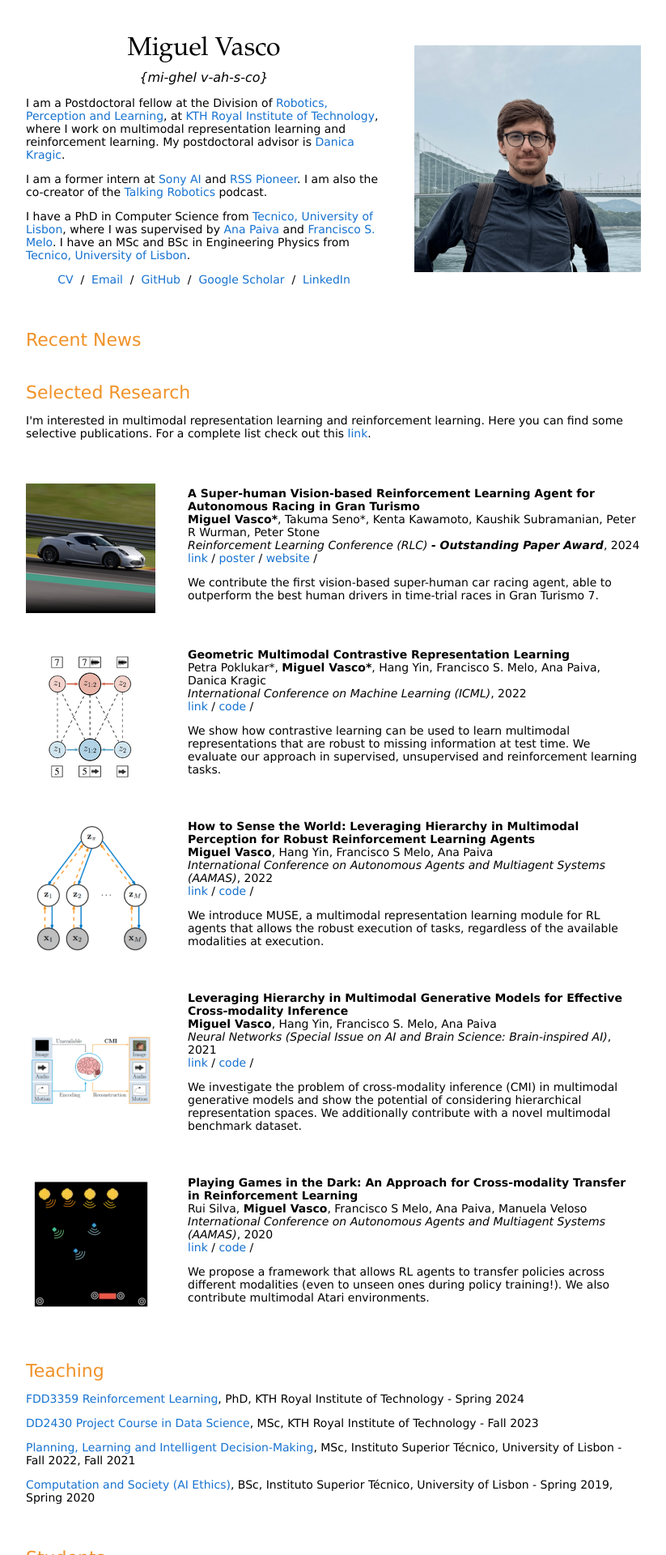
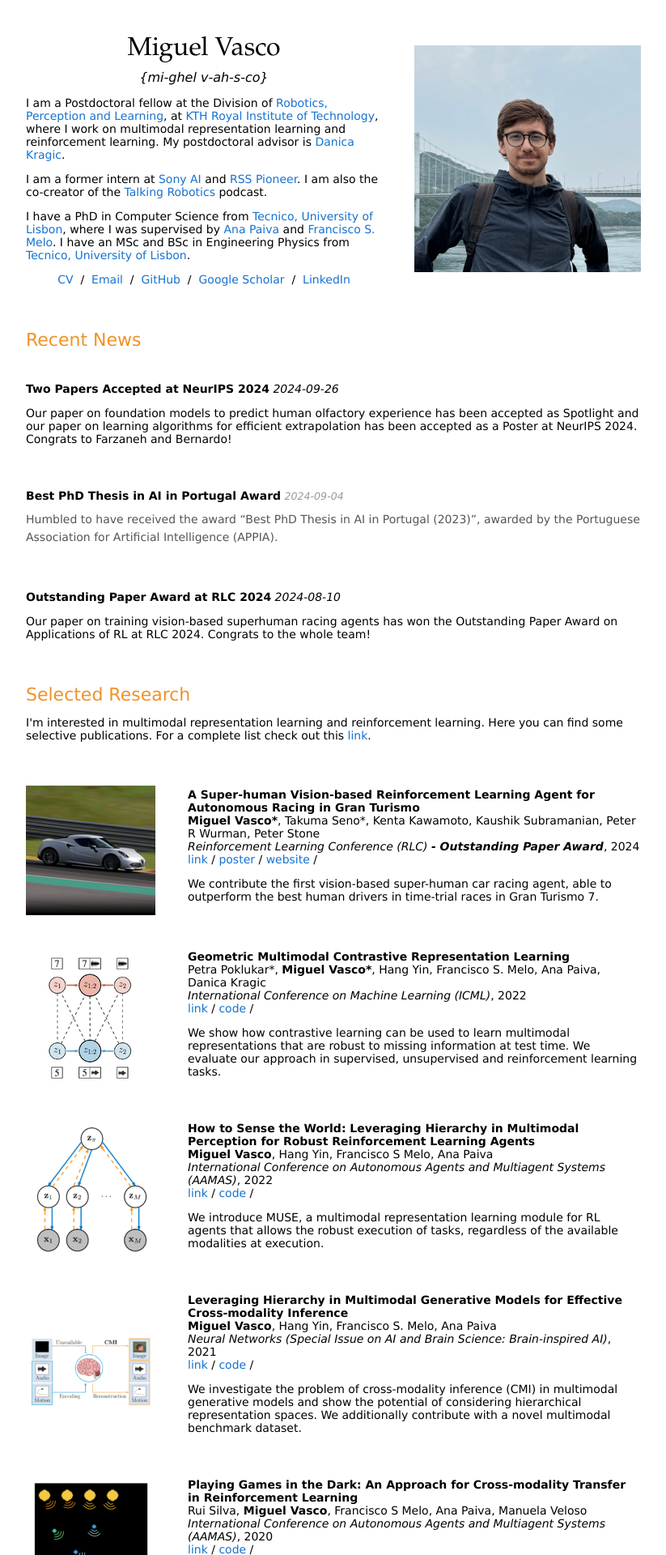
Before and after one commit to miguelsvasco/miguelsvasco.github.io_old, a Jekyll site: the page built from _posts/2024-08-10-vision-gt-news.markdown, in a window 1280 px wide. Shown: the top 1920 px of the page at 81% size, without its empty margins (228-1051 px from the left). Built offline with Jekyll 4.4.1, drawn with Linux system fonts in a browser that asks for light colours; our own code applies the rules of GitHub Pages for plain Markdown files.

Commit message:
Updated news.

```diff
--- a/_config.yml
+++ b/_config.yml
@@ -14,6 +14,7 @@
 #
 # Flags below are optional
 #
+future: true
 
 # Includes an icon in the footer for each username you enter
 footer-links:
--- a/_layouts/default.html
+++ b/_layouts/default.html
@@ -59,7 +59,7 @@
           </tr>
         </table>
 
-        <!-- Add this section for recent text-based news -->
+        <!-- Recent News Section -->
 <table style="width:100%;border:0px;border-spacing:0px;border-collapse:separate;margin-right:auto;margin-left:auto;">
   <tr>
     <td style="padding:2.5%;width:100%;vertical-align:middle">
@@ -68,22 +68,34 @@
   </tr>
 </table>
 
-        <!-- Loop through posts categorized as 'news' and display text-based content -->
+<!-- Manually added news items -->
 <table style="width:100%;border:0px;border-spacing:0px;border-collapse:separate;margin-right:auto;margin-left:auto;">
-          {% for post in site.posts %}
-          {% for cat in post.categories %}
-          {% if cat == 'news' %}
-          <tr>
+
+  <tr class="news-item"></tr>
     <td style="padding:2.5%;width:100%;vertical-align:middle">
-              <h3>{{post.title}}</h3>
-              <em>{{ post.date | date: "%Y-%m-%d" }}</em>
-              <p>{{ post.excerpt }}</p>
-              <a href="{{post.url}}">Read more</a> <!-- Optional if you have full news posts -->
+      <h3>Two Papers Accepted at NeurIPS 2024</h3>
+      <em>2024-09-26</em>
+      <p>Our paper on foundation models to predict human olfactory experience has been accepted as Spotlight and our paper on learning algorithms for efficient extrapolation has been accepted as a Poster at NeurIPS 2024. Congrats to Farzaneh and Bernardo!</p>
     </td>
   </tr>
-          {% endif %}
-          {% endfor %}
-          {% endfor %}
+
+
+  <tr class="news-item">
+    <td style="padding:2.5%;width:100%;vertical-align:middle">
+      <h3>Best PhD Thesis in AI in Portugal Award</h3>
+      <em>2024-09-04</em>
+      <p>Humbled to have received the award “Best PhD Thesis in AI in Portugal (2023)”, awarded by the Portuguese Association for Artificial Intelligence (APPIA).</p>
+    </td>
+  </tr>
+
+  <tr class="news-item"></tr>
+    <td style="padding:2.5%;width:100%;vertical-align:middle">
+      <h3>Outstanding Paper Award at RLC 2024</h3>
+      <em>2024-08-10</em>
+      <p>Our paper on training vision-based superhuman racing agents has won the Outstanding Paper Award on Applications of RL at RLC 2024. Congrats to the whole team!</p>
+    </td>
+  </tr>
+
 </table>
 
         <table style="width:100%;border:0px;border-spacing:0px;border-collapse:separate;margin-right:auto;margin-left:auto;">
--- a/style.scss
+++ b/style.scss
@@ -128,3 +128,64 @@ span.highlight {
 // ... Otherwise it really bloats up the top of the CSS file and makes it difficult to find the start
 //@import "highlights";
 //@import "svg-icons";
+
+/* News section styling */
+.news-section {
+  width: 100%;
+  margin-right: auto;
+  margin-left: auto;
+}
+
+.news-heading {
+  padding: 10px 0;
+  text-align: left;
+}
+
+.news-heading h2 {
+  border-bottom: 2px solid #ccc;
+  padding-bottom: 10px;
+  color: #f09228;  /* Matching color for headings */
+  font-family: 'TeXGyrePagella', Verdana, Helvetica, sans-serif;
+  font-size: 22px;
+  font-weight: normal;
+}
+
+/* Styling for individual news items */
+.news-items {
+  width: 100%;
+  margin-right: auto;
+  margin-left: auto;
+  border-spacing: 0 15px;
+}
+
+.news-item {
+  padding: 15px;
+  border-bottom: 1px solid #ddd;
+}
+
+.news-item h3 a {
+  color: #1772d0;  /* Matches your existing anchor color */
+  text-decoration: none;
+  font-family: 'TeXGyrePagella', Verdana, Helvetica, sans-serif;
+  font-size: 18px;  /* Using the size defined for h3 */
+  font-weight: bold;
+}
+
+.news-item h3 a:hover {
+  color: #f09228;  /* Hover effect to match your existing link hover color */
+  text-decoration: underline;
+}
+
+.news-item em {
+  color: #999;  /* Subtle color for date */
+  font-size: 0.9em;
+  font-family: 'TeXGyrePagella', Verdana, Helvetica, sans-serif;
+}
+
+.news-item p {
+  color: #555;
+  line-height: 1.6;
+  margin-top: 10px;
+  font-family: 'TeXGyrePagella', Verdana, Helvetica, sans-serif;
+  font-size: 14px;
+}
```
Also changed, not shown: 1 other file. Lines whose indentation alone changed are shown as unchanged.
